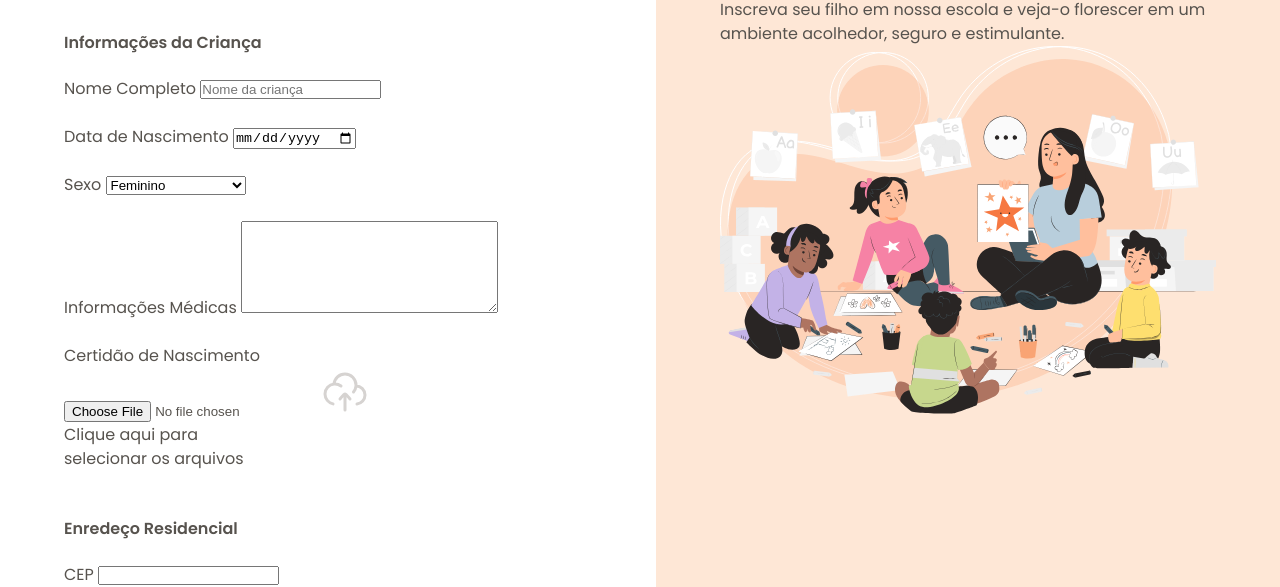
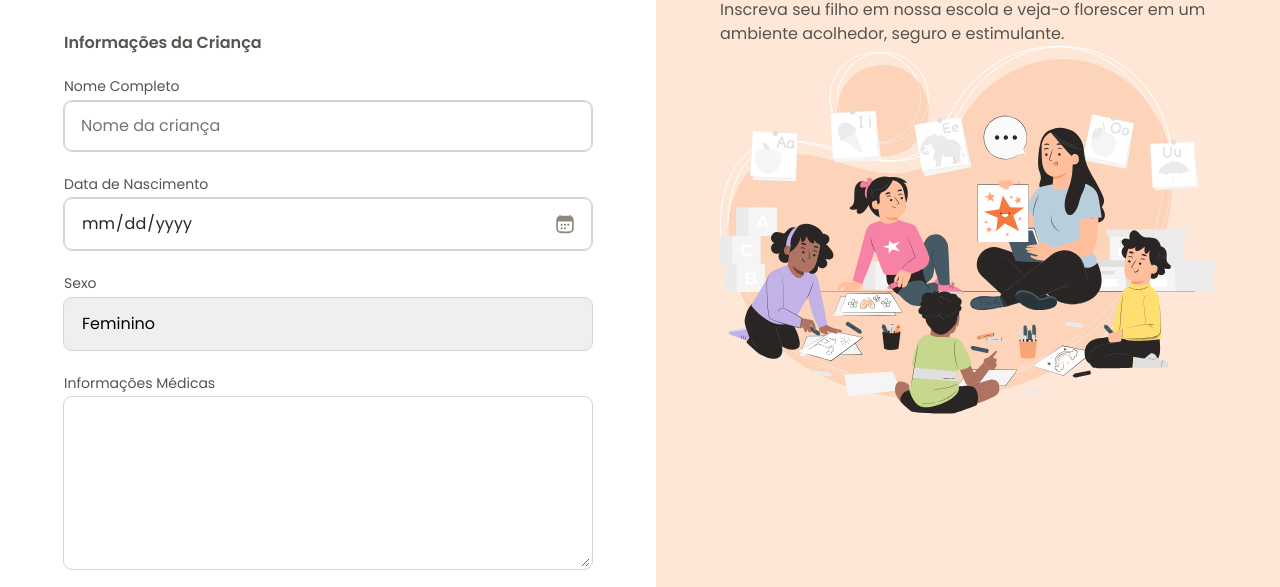
Before and after one commit to eugeniobandeira/formulario-de-matricula, a plain HTML site: page index.html in a window 1280 px wide. Shown: the part 213-800 px from the top of the page. Drawn offline with Linux system fonts and the light colour scheme; the site is published under a folder, as on GitHub Pages, so addresses that start at the root find nothing.

Commit message:
fix: styles

```diff
--- a/styles/form.css
+++ b/styles/form.css
@@ -1,4 +1,4 @@
-@import url(/styles/fields/index.css);
+@import url(fields/index.css);
 
 form {
     margin-top: 3rem;
```
